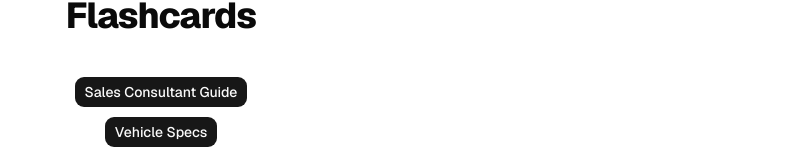
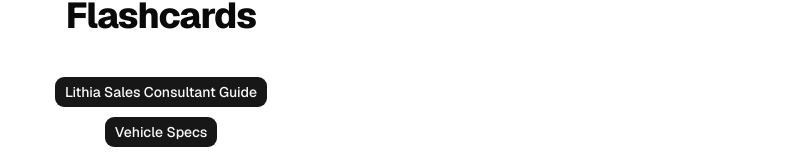
Before and after one commit to fitd-tech/flashcards, a Next.js app: page / in a window 1280 px wide. Shown: the part 284-439 px from the top of the page, without its empty margins (479-1280 px from the left). Built offline with nearby package versions, Linux system fonts and the light colour scheme.

Commit message:
Update deck title

```diff
--- a/utilities/constants.ts
+++ b/utilities/constants.ts
@@ -33,7 +33,7 @@
     env: Env.PROD,
   },
   "sales-consultant-guide": {
-    title: "Sales Consultant Guide",
+    title: "Lithia Sales Consultant Guide",
     env: Env.PROD,
     info: "This information is from the Lithia Sales Consultant Guide. Please get a copy from your supervisor if you don't have one.",
   },
```
